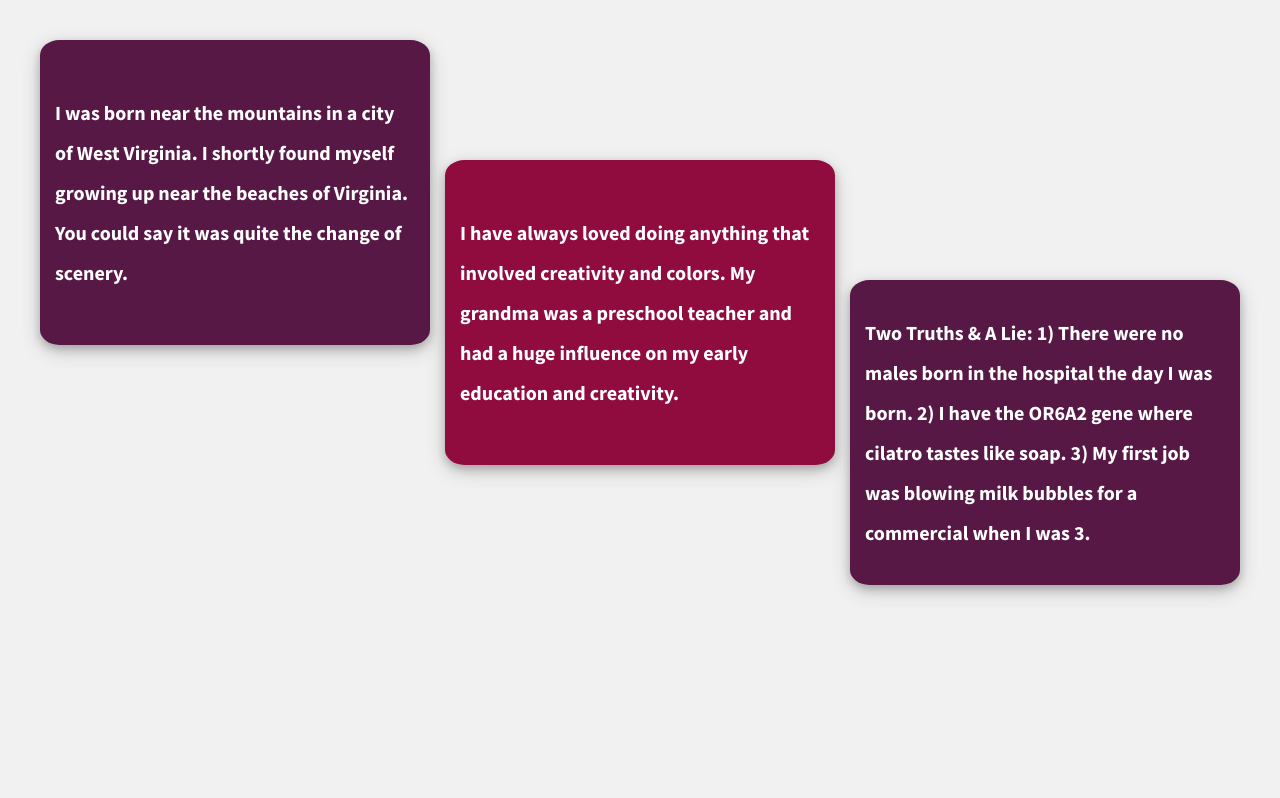
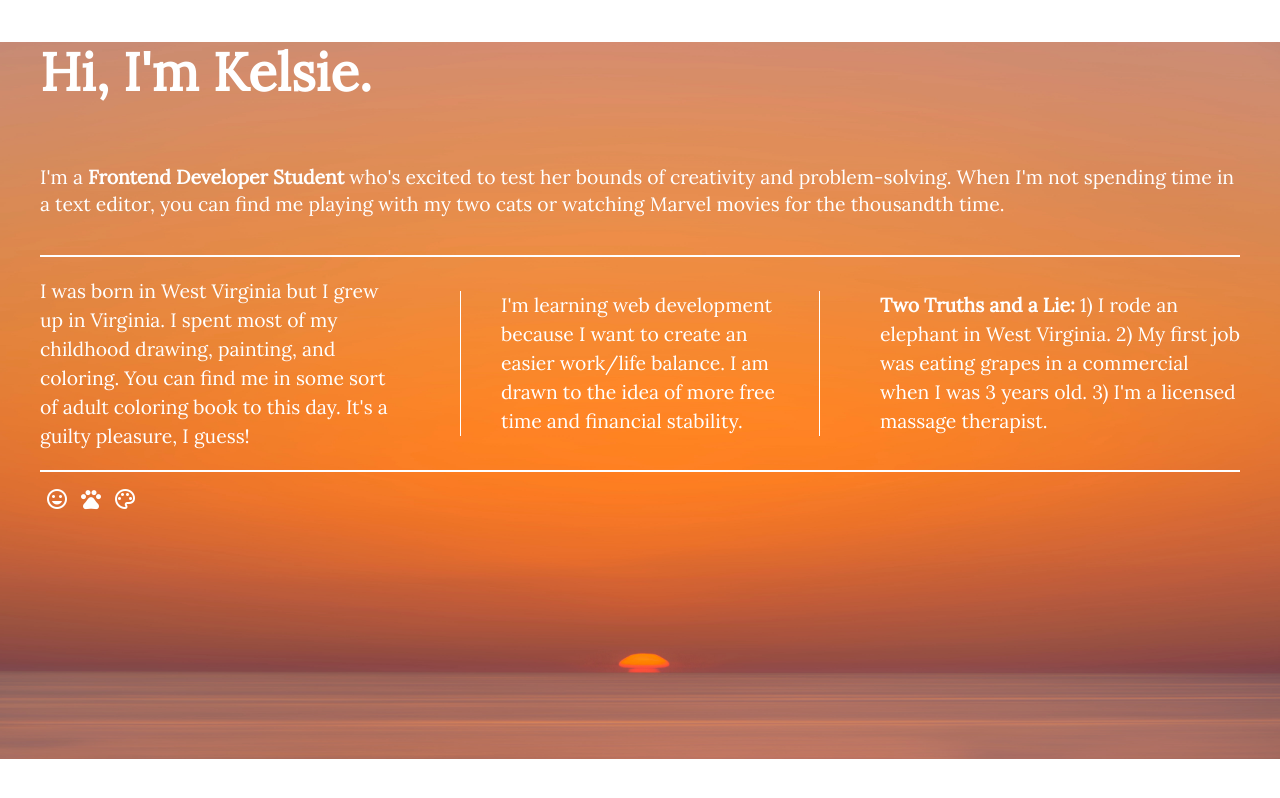
Before and after one commit to KelsiePaige/divs-flexbox-starter, a plain HTML site: page index.html in a window 1280 px wide. Drawn offline with nearby package versions, Linux system fonts and the light colour scheme.

Commit message:
Finished site layout

```diff
--- a/css/main.css
+++ b/css/main.css
@@ -39,7 +39,7 @@ html {
  */
 
 hr {
-    display:inline-flex;
+    display: block;
     height: 1px;
     border: 0;
     border-top: 1px solid #ccc;
@@ -60,6 +60,7 @@ img,
 svg,
 video {
     vertical-align: middle;
+
 }
 
 /*
@@ -97,48 +98,79 @@ textarea {
 
 
 html {
-  background-color: #fff;
     height: 100%;
+    width: 100%;
+    background: url(../img/denis-volkov--YHAK8jHimY-unsplash.jpg) no-repeat center fixed;
+    background-size: 1500px 717px;
 }
 
 body {
-  font-family: 'Source Sans Pro', sans-serif;
-  padding: 2em;
-  font-size: 1.25em;
-  height: 100%;
-  background-color: #f1f1f1;
+    font-family: 'Lora', sans-serif;
+    padding: 0em 2em;
+    font-size: 1.1em;
+    color: #fff;
+    display: flex;
+    justify-content: center;
 }
 
-.wrapper {
-  /*add display:flex and set justify-content to space-between*/
-  font-weight: 700;
+.flex-container {
     display: flex;
+    flex-flow: row wrap;
     justify-content: space-between;
+    max-width: 1200px;
 }
 
-.div-1, .div-2, .div-3 {
-  /*give the divs a width of 30%, add display:flex, set justify-content and align-items to center*/
-  color: #fff;
-  line-height: 2em;
-  font-size: 1em;
-  background-color: #581845;
-  height: 275px;
+p span {
+    font-family: 'Lora', sans-serif;
+    font-weight: 700;
+}
+
+header,
+footer {
+    width: 100%;
     display: flex;
+    justify-content: flex-start;
+}
+
+header h1 {
+    font-family: 'Lora', sans-serif;
+    font-size: 3em;
+}
+
+main {
+    width: 100%;
+    display: flex;
+    justify-content: left;
+    border-bottom: 2px solid #fff;
+    padding-bottom: 1em;
+}
+
+main p {
+    font-size: 1.1em;
+}
+
+.flex-items {
     width: 30%;
+    display: flex;
     justify-content: center;
     align-items: center;
-  border-radius: 5%;
-  padding: 15px;
-  box-shadow: 0 4px 8px 0 rgba(0, 0, 0, 0.2), 0 6px 20px 0 rgba(0, 0, 0, 0.19);
+    line-height: 1.5em;
+    font-size: 1.1em;
 }
 
-.div-2 {
-    margin-top: 6em;
-    background-color: #900C3F;
+#div-2 p {
+    border-left: 1px solid #fff;
+    border-right: 1px solid #fff;
+    padding: 0 40px;
 }
 
-.div-3 {
-    margin-top: 12em;
+footer {
+    border-top: 2px solid #fff;
+}
+
+footer span {
+    margin-top: 10px;
+    padding: 5px;
 }
 
 
@@ -208,8 +240,10 @@ body {
 
 .clearfix:before,
 .clearfix:after {
-    content: " "; /* 1 */
-    display: table; /* 2 */
+    content: " ";
+    /* 1 */
+    display: table;
+    /* 2 */
 }
 
 .clearfix:after {
@@ -236,11 +270,13 @@ body {
    ========================================================================== */
 
 @media print {
+
     *,
     *:before,
     *:after {
         background: transparent !important;
-        color: #000 !important; /* Black prints faster:
+        color: #000 !important;
+        /* Black prints faster:
                                    http://www.sanbeiji.com/archives/953 */
         box-shadow: none !important;
         text-shadow: none !important;
--- a/index.html
+++ b/index.html
@@ -9,35 +9,59 @@
     <meta name="viewport" content="width=device-width, initial-scale=1">
 
     <link rel="apple-touch-icon" href="apple-touch-icon.png">
-    <!-- Place favicon.ico in the root directory -->
 
     <link rel="stylesheet" href="css/normalize.css">
     <link rel="stylesheet" href="css/main.css">
     <script src="js/vendor/modernizr-2.8.3.min.js"></script>
-    <link href='http://fonts.googleapis.com/css?family=Lora:700' rel='stylesheet' type='text/css'>
+    <link href='http://fonts.googleapis.com/css?family=Lora:400' rel='stylesheet' type='text/css'>
     <link href='http://fonts.googleapis.com/css?family=Source+Sans+Pro:400,700' rel='stylesheet' type='text/css'>
+    <link rel="preconnect" href="https://fonts.googleapis.com">
+    <link rel="preconnect" href="https://fonts.gstatic.com" crossorigin>
+    <link href="https://fonts.googleapis.com/css2?family=Inter:wght@400;500;600;700;800;900&display=swap"
+        rel="stylesheet">
+    <link rel="stylesheet"
+        href="https://fonts.googleapis.com/css2?family=Material+Symbols+Outlined:opsz,wght,FILL,GRAD@20..48,100..700,0..1,-50..200" />
 </head>
 
 <body>
     <!--[if lt IE 8]>
             <p class="browserupgrade">You are using an <strong>outdated</strong> browser. Please <a href="http://browsehappy.com/">upgrade your browser</a> to improve your experience.</p>
         <![endif]-->
-
-    <section class="wrapper">
-        <div class="div-1">
-            I was born near the mountains in a city of West Virginia. I shortly found myself growing up near the beaches
-            of
-            Virginia. You could say it was quite the change of scenery.
+    <section class="flex-container">
+        <header>
+            <h1>Hi, I'm Kelsie.</h1>
+        </header>
+        <main>
+            <p>I'm a <span>Frontend Developer Student</span> who's excited to test her bounds of creativity and
+                problem-solving. When I'm not spending time in a text editor, you can find me playing with my two cats
+                or watching Marvel movies for the thousandth time.</p>
+        </main>
+        <div id="div-1" class="flex-items">
+            <p>I was born in West Virginia but I grew up in Virginia. I spent most of my childhood drawing, painting,
+                and coloring. You can find me in some sort of adult coloring book to this day. It's a guilty pleasure, I
+                guess!
+            </p>
         </div>
-        <div class="div-2">
-            I have always loved doing anything that involved creativity and colors. My grandma was a preschool teacher
-            and had a huge
-            influence on my early education and creativity.
+        <div id="div-2" class="flex-items">
+            <p>I'm learning web development because I want to create an easier work/life balance. I am drawn to the idea
+                of more free time and financial stability.</p>
         </div>
-        <div class="div-3">
-            Two Truths & A Lie: 1) There were no males born in the hospital the day I was born. 2) I have the OR6A2 gene
-            where cilatro tastes like soap. 3) My first job was blowing milk bubbles for a commercial when I was 3.
+        <div id="div-3" class="flex-items">
+            <p><span>Two Truths and a Lie:</span> 1) I rode an elephant in West Virginia. 2) My first job was eating
+                grapes in a
+                commercial when I was 3 years old. 3) I'm a licensed massage therapist.</p>
         </div>
+        <footer>
+            <span class="material-symbols-outlined">
+                mood
+            </span>
+            <span class="material-symbols-outlined">
+                pets
+            </span>
+            <span class="material-symbols-outlined">
+                palette
+                </span>
+        </footer>
     </section>
 
     <script src="https://ajax.googleapis.com/ajax/libs/jquery/1.11.3/jquery.min.js"></script>
```
Also changed, not shown: img/denis-volkov--YHAK8jHimY-unsplash.jpg (added), img/pramod-tiwari--VW7pqUwJ28-unsplash.jpg (added). Lines whose indentation alone changed are shown as unchanged.
